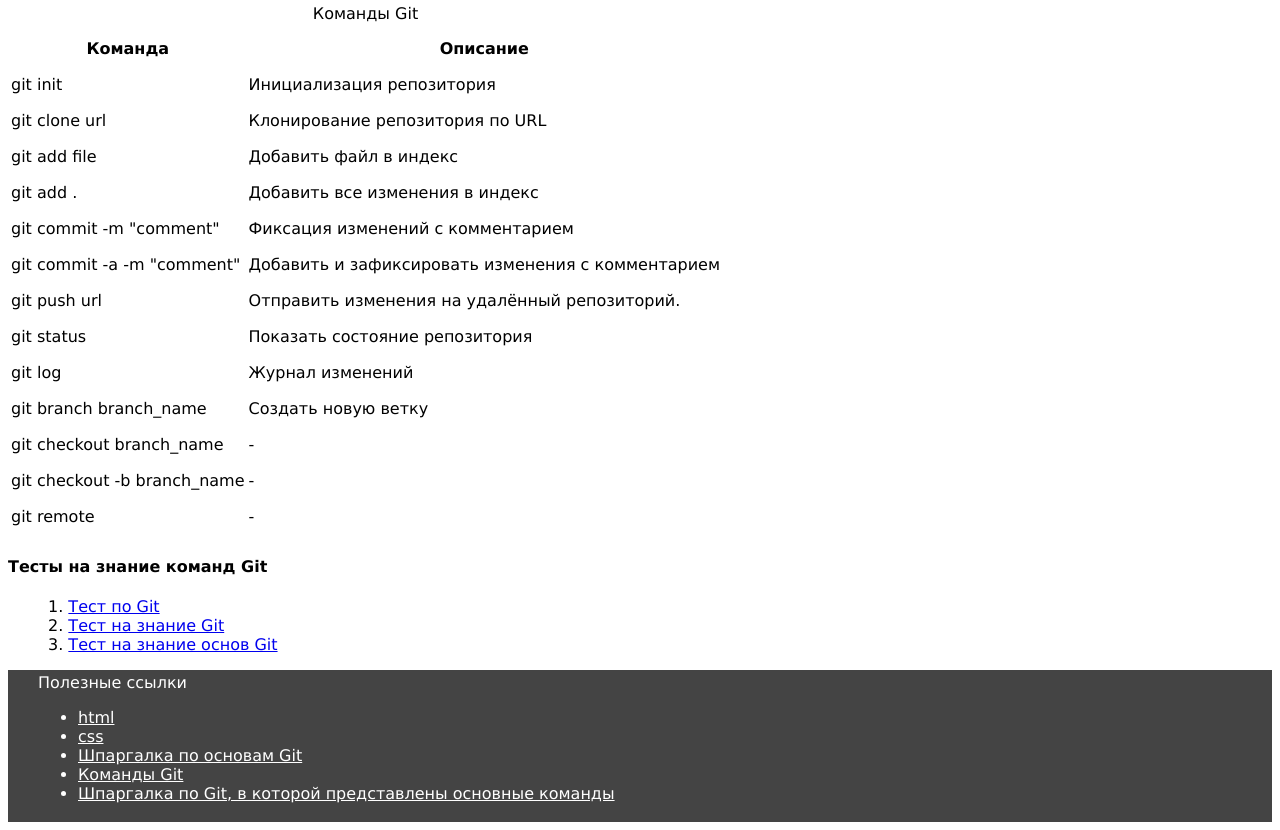
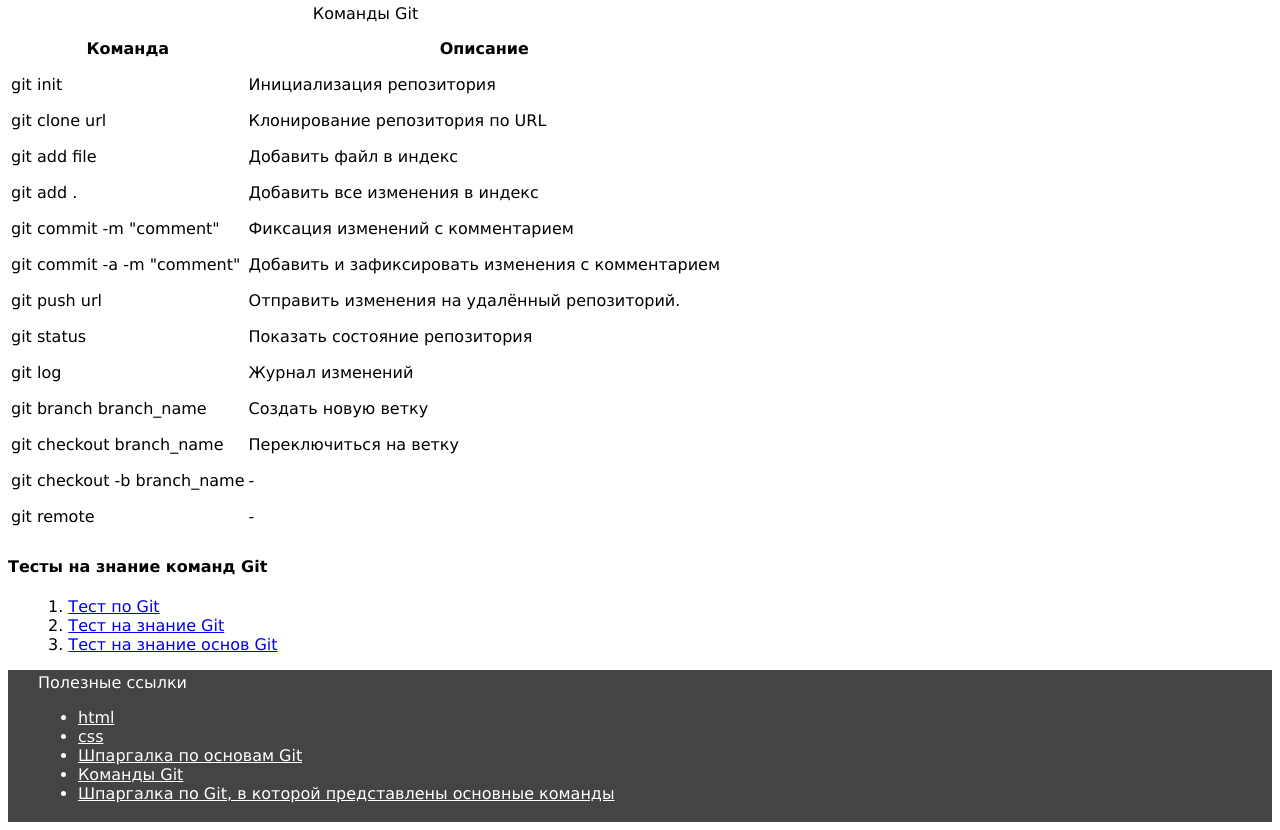
Before and after one commit to Retfo15/git_lesson, a plain HTML site: page index.html in a window 1280 px wide. Shown: the part 70-900 px from the top of the page. Drawn offline with Linux system fonts and the light colour scheme.

Commit message:
git checkout branch_name command

```diff
--- a/index.html
+++ b/index.html
@@ -63,7 +63,7 @@
                 </tr>
                 <tr>
                     <td>git checkout branch_name</td>
-                    <td>-</td>
+                    <td>Переключиться на ветку</td>
                 </tr>
                 <tr>
                     <td>git checkout -b branch_name</td>
```
